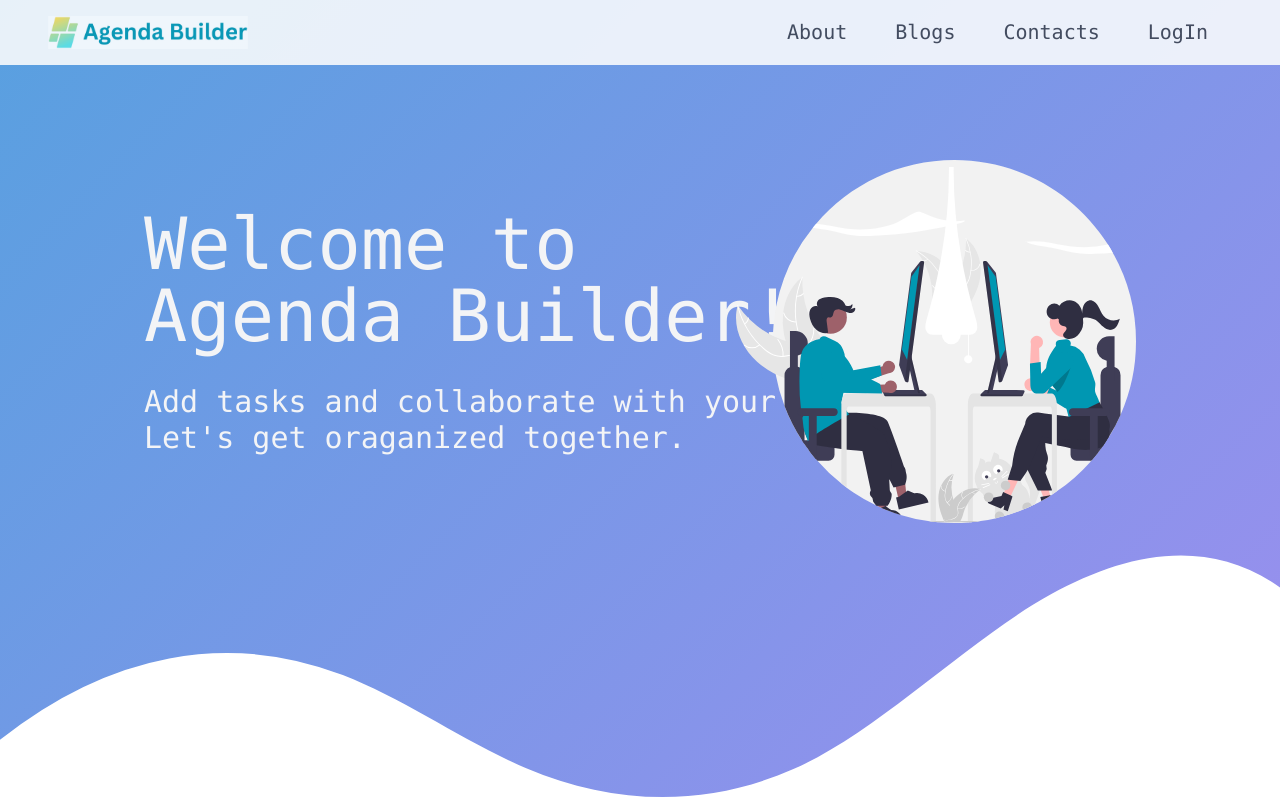
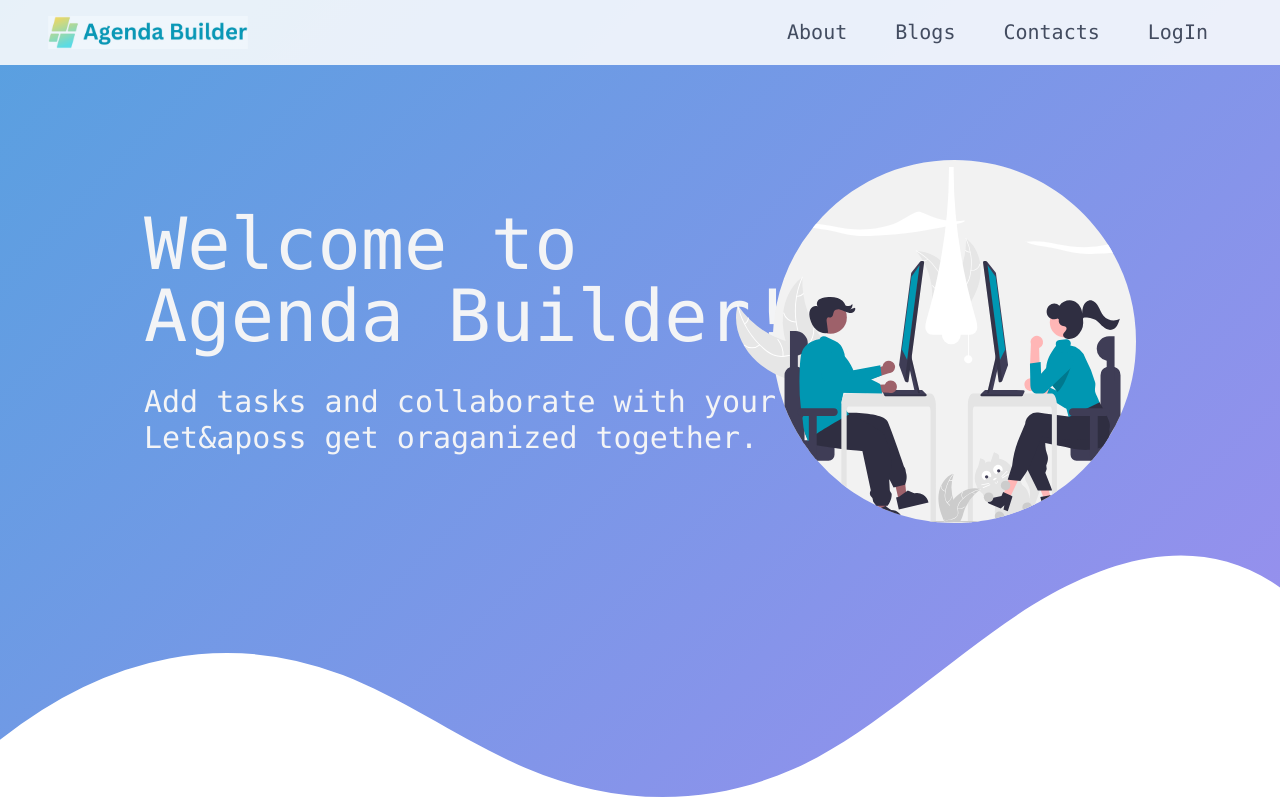
Before and after one commit to srshah27/agenda-builder, a Next.js app: page /landing in a window 1280 px wide. Built offline with nearby package versions, Linux system fonts and the light colour scheme.

Commit message:
fixed appostrophy

```diff
--- a/src/components/Hero.js
+++ b/src/components/Hero.js
@@ -11,7 +11,7 @@ function Hero() {
         <div className={styles.wave}></div>
         <div className={styles.wave}></div>
         <div className="md:pl-36 md:pt-52 pl-12 pt-48 text-gray-100 text-7xl font-mono md:text-left text-center ">Welcome to <br/> Agenda Builder!</div>
-        <div className="md:pl-36 pt-8 pl-12 text-gray-100 text-3xl font-mono md:text-left text-center ">Add tasks and collaborate with your colleagues. <br/> Let's get oraganized together.</div>
+        <div className="md:pl-36 pt-8 pl-12 text-gray-100 text-3xl font-mono md:text-left text-center ">Add tasks and collaborate with your colleagues. <br/> Let&aposs get oraganized together.</div>
         <Image
         src="/svg/track.svg"
         className=" absolute right-36 top-40 hidden md:hidden lg:block"
```
